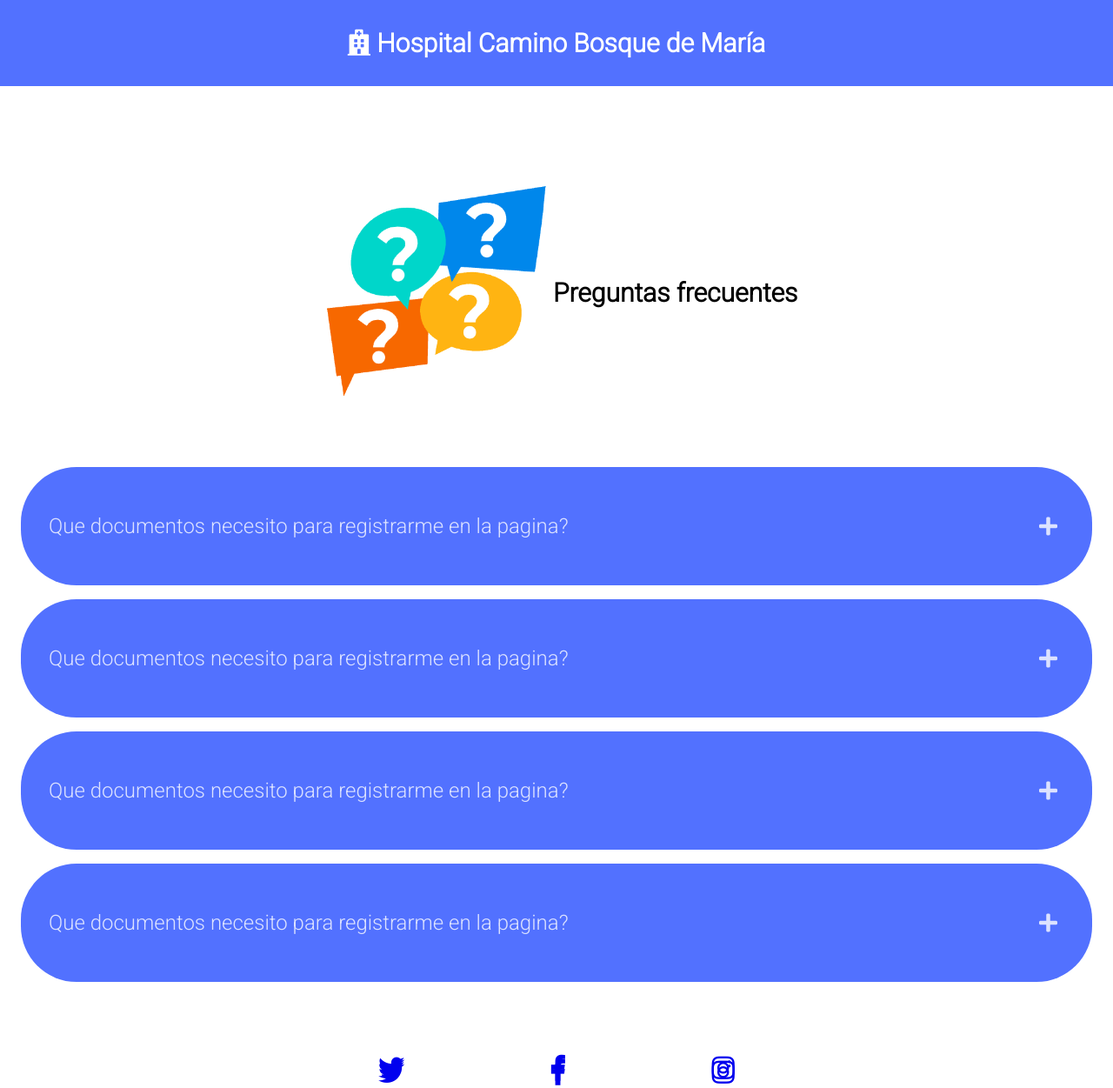
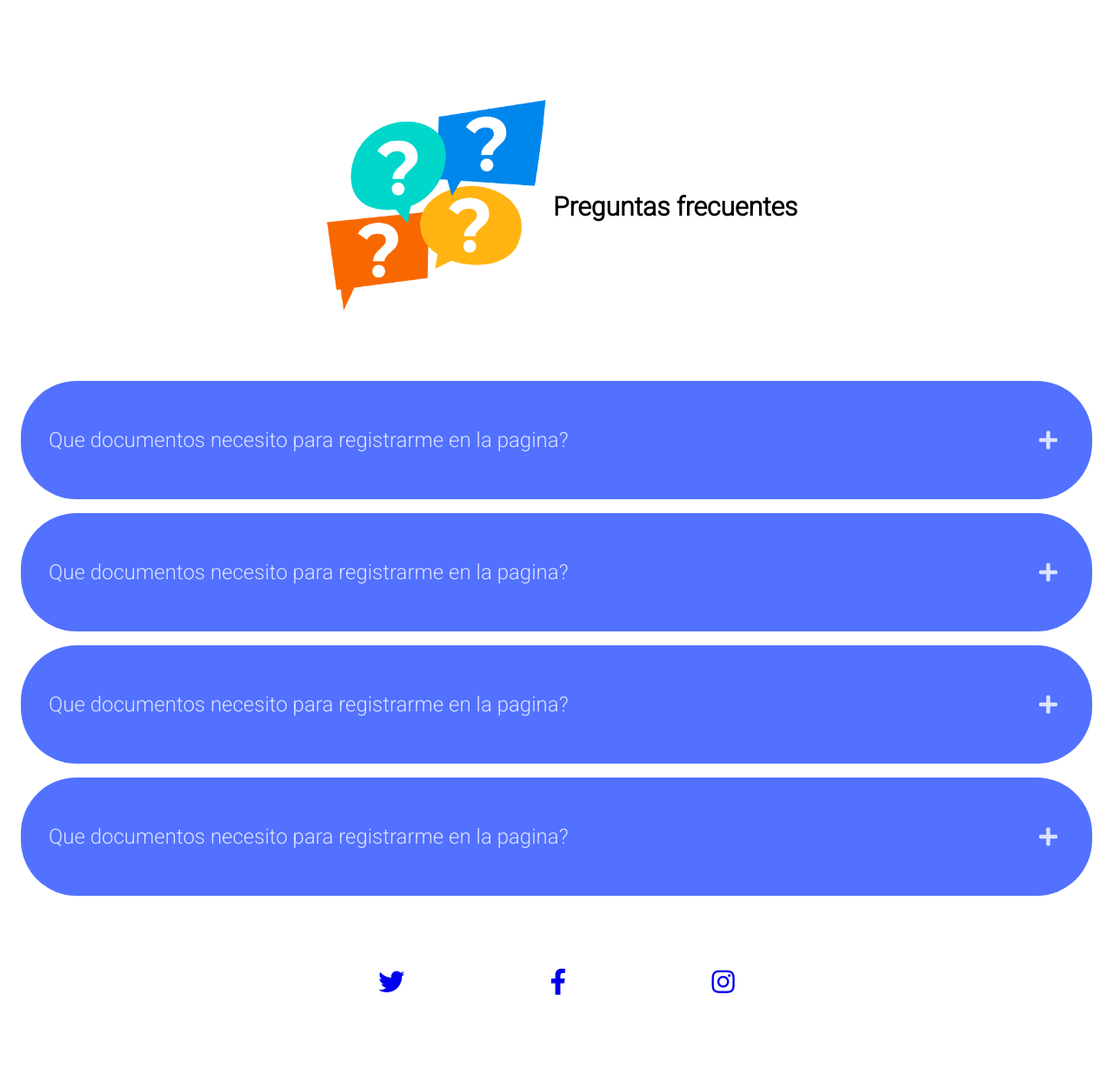
Before and after one commit to jech33/hospital_Ciclo3, a Flask app: page /FAQ in a window 1280 px wide. Shown: the whole page at 87% size. After the commit the page ends 1144 px from the top, so only its background shows below. Run offline with Flask 2, Linux system fonts and the light colour scheme.

Commit message:
Comentados el header y footer en base.html

```diff
--- a/hospital/templates/base.html
+++ b/hospital/templates/base.html
@@ -45,18 +45,18 @@
 
     {% endwith %}
 
-    <h1 class="hospital"><span class="head-icon"><a class="logo_inicio" href="/inicio"><i class="fas fa-hospital"></i></span> Hospital Camino Bosque de María</a></h1>
+    <!-- <h1 class="hospital"><span class="head-icon"><a class="logo_inicio" href="/inicio"><i class="fas fa-hospital"></i></span> Hospital Camino Bosque de María</a></h1> -->
 
     {% block content %}
 
     {% endblock %}
 
-    <div class="rrss">
+    <!-- <div class="rrss">
         <a href="https://www.twitter.com"><i class="icons fab fa-twitter"></i></i></a>
         <a href="https://www.facebook.com"><i class="icons fab fa-facebook-f"></i></a>
         <a href="https://www.instagram.com"><i class=" icons fab fa-instagram"></i></a>
 
-    </div>
+    </div> -->
 
 </body>
 </html>
```
